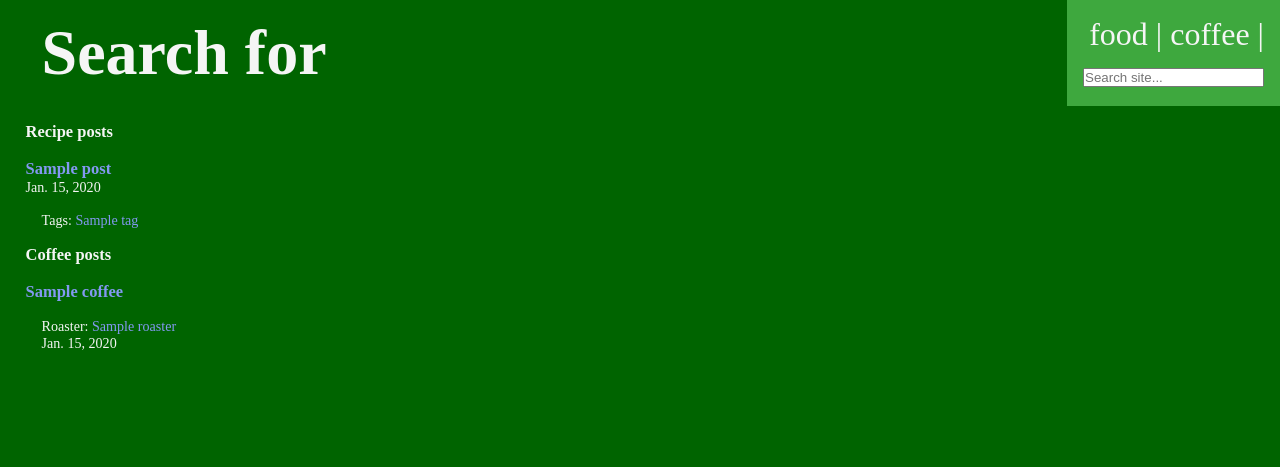
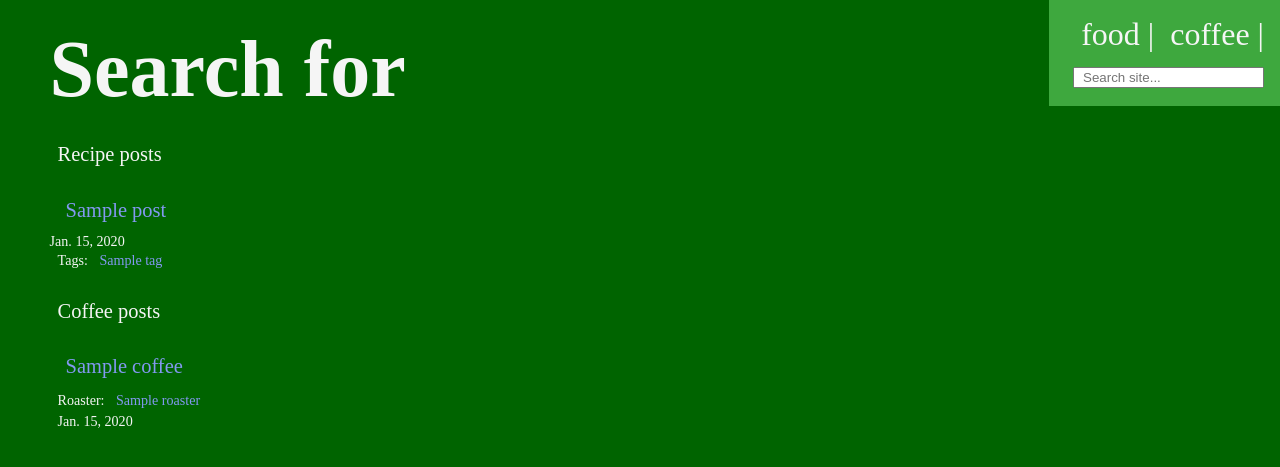
Before and after one commit to porter-m39/food_blog, a Django app: template templates/search.html in a window 1280 px wide. Shown: the top 467 px of the page. Run offline with Django 3.2, Linux system fonts and the light colour scheme; the template is opened without the code that fills it: most values are stand-ins (such as "Sample title", 1, 10 or a date in 2020).

Commit message:
some html updates

```diff
--- a/static/css/style.css
+++ b/static/css/style.css
@@ -1,7 +1,7 @@
 
 *{
     margin:0;
-    padding:0;
+    padding-left:1vh;
     box-sizing: border-box;
 }
 
@@ -16,22 +16,6 @@ body{
 }
 
 
-/* body{
-    min-height: 15vh;
-    display: grid;
-    font-size: 1rem;
-    background-color: darkgreen;
-    color:whitesmoke;
-    max-width: 800px;
-    margin:1rem;
-}  */
-
-title{
-    position: fixed;
-    left:0;
-    top: 0;
-    font-size: 2rem;
-}
 
 
 nav {
@@ -60,21 +44,41 @@ footer{
     position: relative;
     bottom: 0; /* Position at bottom of page */
     left: 0; /* Left of page */
+    margin-bottom: 8vh;
+
 }
 
 
 h1{
-    font-size: 4rem;
-    margin-left:1rem;
-    margin-top:1rem;
-    margin-bottom: 2rem;
+    padding: auto;
+    font-size: 10vh;
+    /* margin-left:1rem; */
+    margin-top:3vh;
+    margin-bottom: 3vh;
+}
+
+h2{
+    padding: auto;
+    line-height: 1.5;
+    font-weight: 500;
+    margin-bottom: 2vh;
+    font-size: 2.2vw;
+    letter-spacing: .01em;
+}
+
+h3{
+    padding: auto;
+    line-height: 1.5;
+    font-weight: 500;
+    margin-bottom: 1vh;
+    font-size: 1.6vw;
 }
 
 p {
     text-align:left;
-    margin:1rem;
     padding: auto; /* maybe this will help make nicer vertical spacing? */
-    line-height: 1.2;
+    line-height: 1.5;
+    margin-bottom: 3vh;
 }
 
 a {  /* color of links */
@@ -86,16 +90,11 @@ a:hover { /* color of links when your cursor is on them */
     opacity: .85;
 }
 
-object {
-    position:fixed;
-    left: 50%;
-    transform: translate(-50%, 0%);
-    top:8rem;
-}
+
 
 figure {
     position:relative;
-    text-align:center;
+    text-align:left;
     display:inline-block; /* Wrap the figure tightly around the content */
     max-width: 100%;
 }
@@ -108,11 +107,23 @@ img.framed {
     box-shadow: 0 4px 8px rgba(0, 0, 0, 0.1); /* Add a subtle shadow */
 }
 
-figcaption {
-    font-style: italic;
-    margin-top: 2px;
-    border-radius: 4px;
+
+
+
+  .main-content {
+    float: left;
+    width: 75%; /* Or adjust based on sidebar width */
+    /* Add other styling */
+  }
+
+.gap_below{
+    margin-bottom: 8vh;
 }
+
+
+
+
+/* NOT USING THE STUFF BELOW RIGHT NOW */
 
 
 /* settings for bullet-point list */
@@ -133,8 +144,35 @@ li {
     /* Add other styling like background, padding, etc. */
   }
 
-  .main-content {
-    float: left;
-    width: 75%; /* Or adjust based on sidebar width */
-    /* Add other styling */
-  }
+
+/* body{
+    min-height: 15vh;
+    display: grid;
+    font-size: 1rem;
+    background-color: darkgreen;
+    color:whitesmoke;
+    max-width: 800px;
+    margin:1rem;
+}  */
+
+
+/* Not doing anything? */
+/* title{
+    position: fixed;
+    left:0;
+    top: 0;
+    font-size: 2rem;
+} */
+
+object {
+    position:fixed;
+    left: 50%;
+    transform: translate(-50%, 0%);
+    top:8rem;
+}
+
+figcaption {
+    font-style: italic;
+    margin-top: 2px;
+    border-radius: 4px;
+}
--- a/todo.txt
+++ b/todo.txt
@@ -15,3 +15,4 @@ Bugs / things to fix
 - DONE -- Fix search
     - Right now, I have separate searches for coffee and food. Make this into one search bar. I think for this, I need to rewrite the search.html file to index both recipes and coffees.
     - Fix coffee search so that it searches origin, comments, cupping notes, etc. (Could do something similar for food search too)
+- See if I can add formatting options for the comments/body of posts and coffees, such as italicizing text, having the option for bullet point lists, etc.
```
Also changed, not shown: posts/templates/posts/detail.html (+6 -2 lines), media/20250718_182918.jpg (added).
